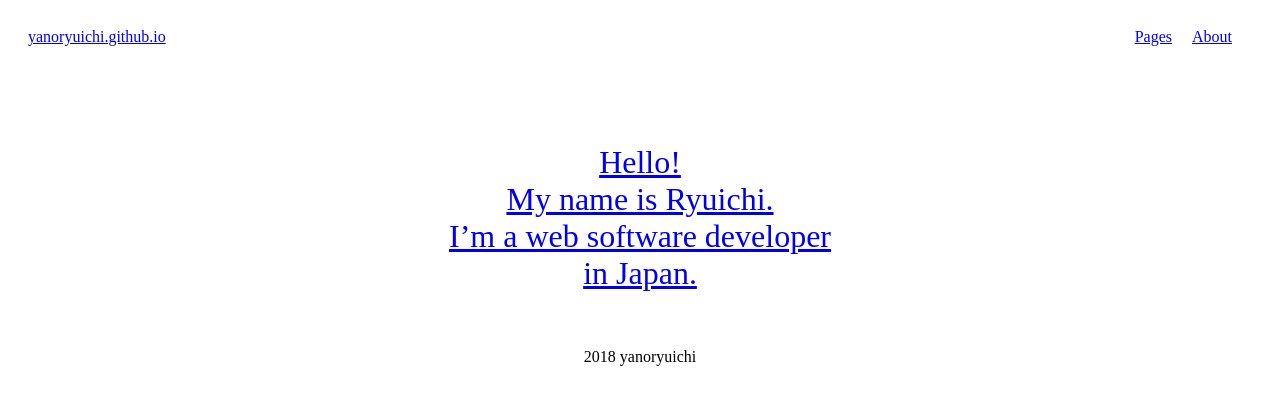
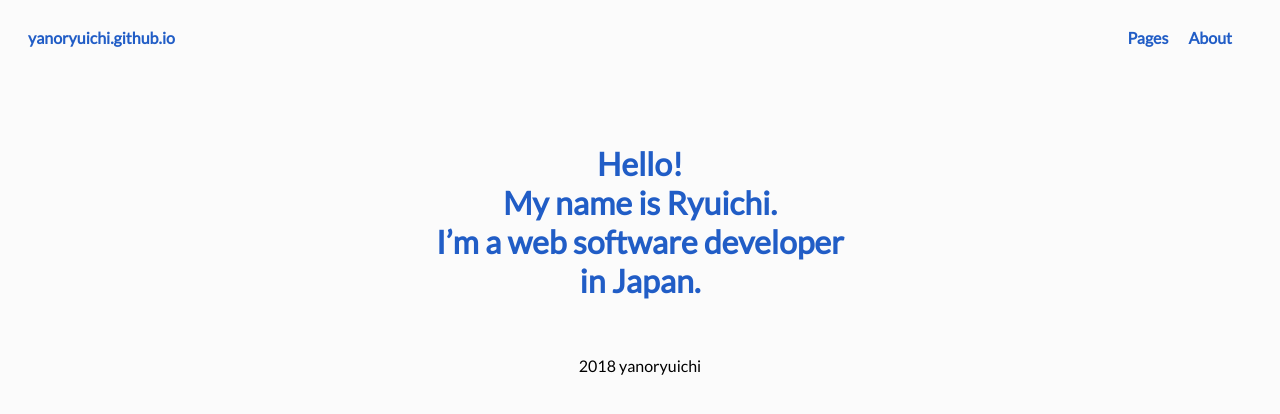
Before and after one commit to yanoryuichi/yanoryuichi.github.io, a Jekyll site: the page built from index.md, in a window 1280 px wide. Shown: the top 414 px of the page. Built offline with Jekyll 4.4.1, drawn with Linux system fonts in a browser that asks for light colours; some web fonts are replaced.

Commit message:
Update base.css

```diff
--- a/css/base.css
+++ b/css/base.css
@@ -1,35 +1,48 @@
-#header, #main, #menu, #footer {
-  padding: 20px;
+body {
+  background-color: #fbfbfb;
+  font-family: "Fira Mono";
+  font-family: 'Lato', sans-serif;
 }
 
-#footer footer {
-  text-align: center;
+h1, h2, h3, h4, h5, a {
+  font-weight: bold;
 }
 
-#header .home-link {
-  display: inline;
+a {
+  color: #215dc6;
+  text-decoration: none;
 }
 
-#header .site-links {
-  float: right;
-  list-style: none;
-  margin: 0;
+a: visited {
+  color: #933;
 }
 
-#header .site-links li {
-  display: block;
-  float: left;
-  margin-right: 20px;
+a:hover {
+  text-decoration: underline;
 }
 
-#menu nav ul {
-  margin: 0;
-  padding: 0;
-  width: 100%;
-  display: flex;
-  flex-direction: row;
-  flex-wrap: wrap;
+#top-container {
+  display: grid;
+  grid-template-columns: 150px 1fr;
+  grid-template-rows: 100px auto 100px;
 }
-#menu nav li {
-  list-style: none;
+
+#header {
+  grid-column: 1 / 3;
+  grid-row: 1 / 2;
 }
+
+#main {
+  grid-column: 2 / 3;
+  grid-row: 2 / 3;
+}
+
+#footer {
+  grid-column: 1 / 3;
+  grid-row: 3 / 4;
+}
+
+#menu {
+  grid-column: 1 / 2;
+  grid-row: 2 / 3;
+}
```
